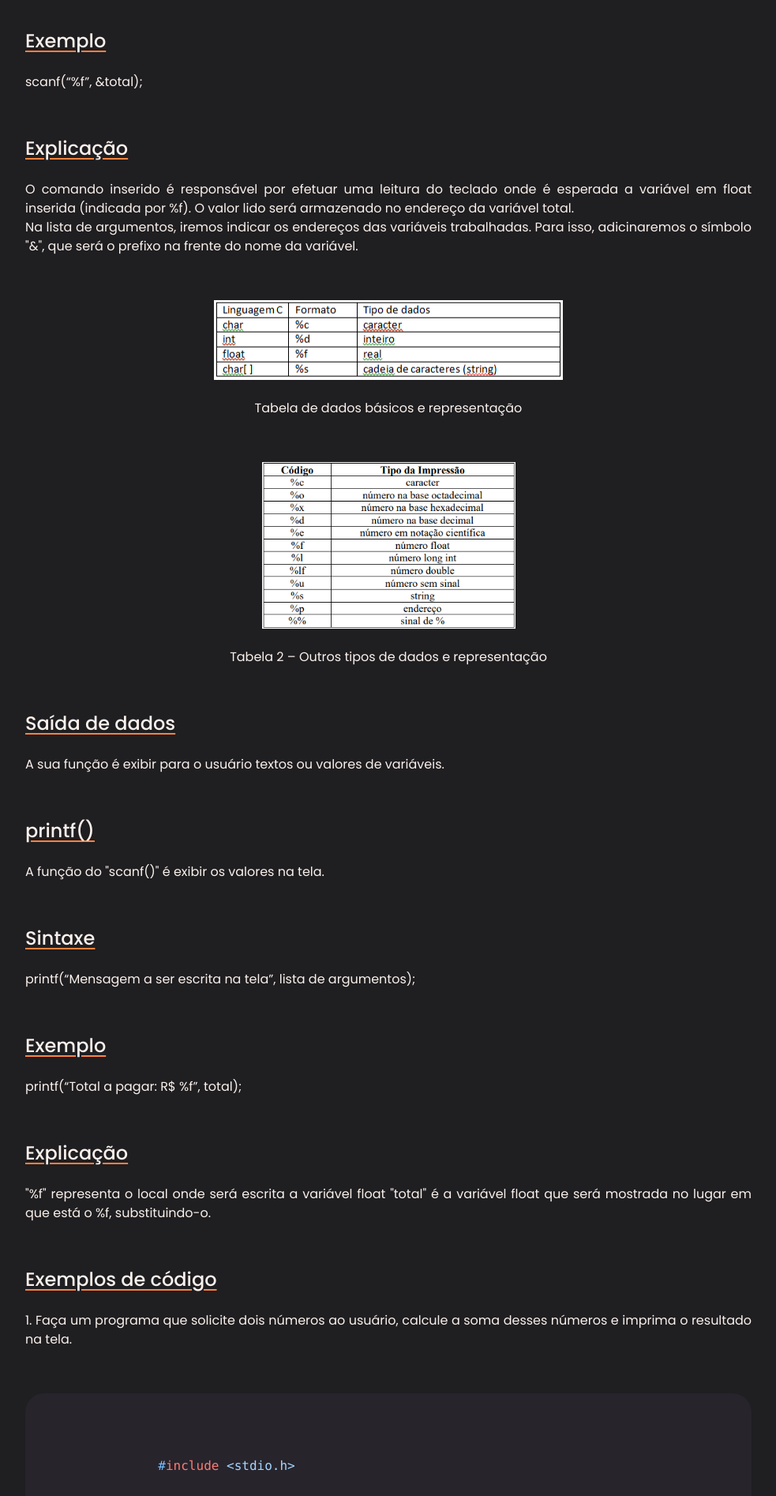
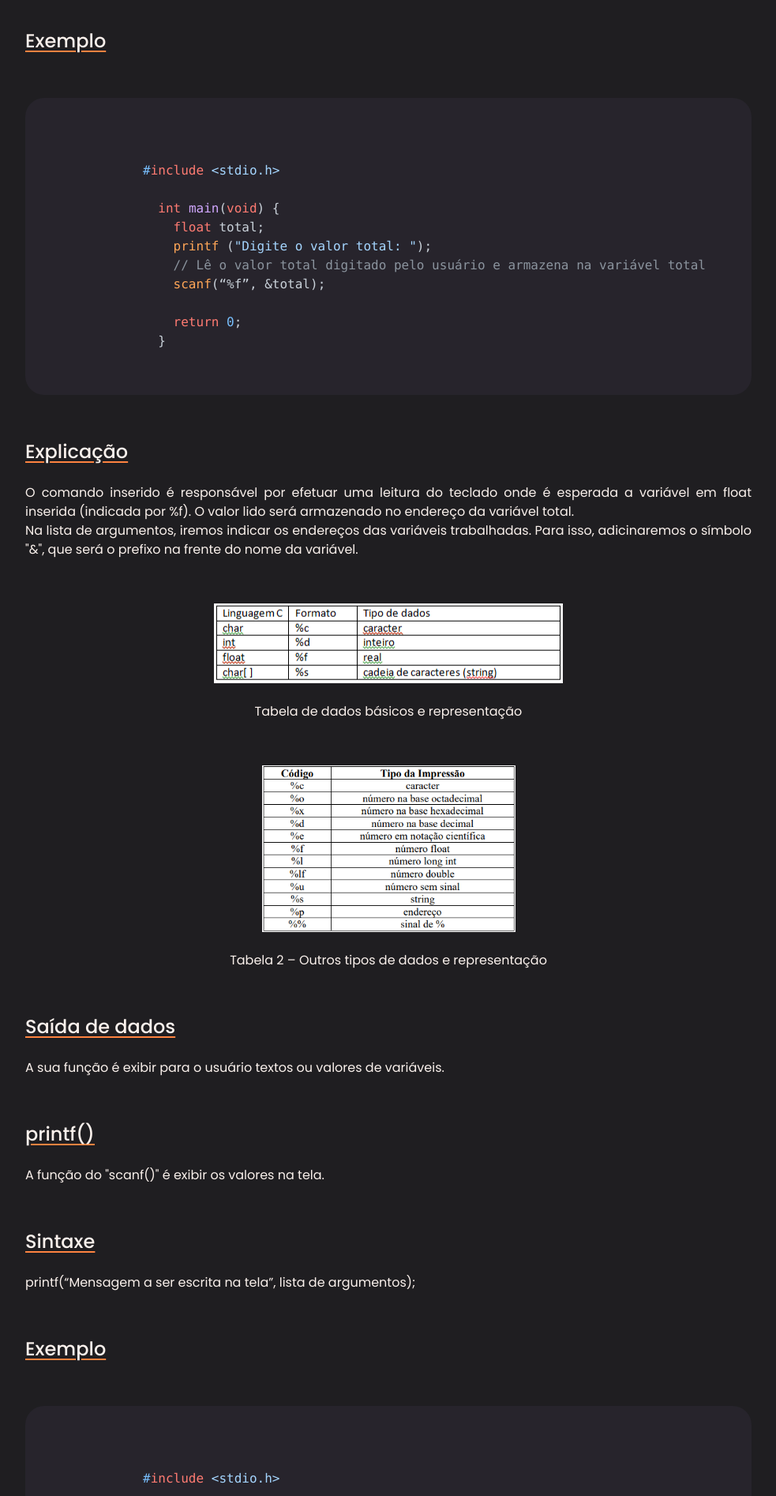
Before and after one commit to kauesandrade/BugHunters, a Next.js app: page /conteudos/modulo7 in a window 1280 px wide. Shown: the part 780-2674 px from the top of the page at 79% size, without its empty margins (148-1131 px from the left). Built offline with nearby package versions, Linux system fonts and the light colour scheme.

Commit message:
Alterações pontuais 20/05/2025

```diff
--- a/src/app/conteudos/modulo7/page.tsx
+++ b/src/app/conteudos/modulo7/page.tsx
@@ -30,9 +30,19 @@ const page = () => {
         <h3 className="mt-14 font-medium text-2xl underline underline-offset-4 decoration-orange">
           Exemplo
         </h3>
-        <p className="mt-6">
+        <CodeBlock code={`
+        #include <stdio.h>
+
+          int main(void) {
+            float total;
+            printf ("Digite o valor total: ");
+            // Lê o valor total digitado pelo usuário e armazena na variável total
             scanf(“%f”, &total);
-        </p>
+
+            return 0;
+          }`
+        }
+        />
         <h3 className="mt-14 font-medium text-2xl underline underline-offset-4 decoration-orange">
           Explicação
         </h3>
@@ -75,9 +85,17 @@ const page = () => {
         <h3 className="mt-14 font-medium text-2xl underline underline-offset-4 decoration-orange">
           Exemplo
         </h3>
-        <p className="mt-6">
+        <CodeBlock code={`
+        #include <stdio.h>
+
+          int main(void) {
+            float total;
+            printf ("Digite o valor total: ");
+            scanf(“%f”, &total);
+            // Exibe o valor total na tela
             printf(“Total a pagar: R$ %f”, total);
-        </p>
+        `}
+        />
         <h3 className="mt-14 font-medium text-2xl underline underline-offset-4 decoration-orange">
           Explicação
         </h3>
@@ -169,10 +187,20 @@ const page = () => {
             }`
           }
           />
-          <p>a) Nada</p>
-          <p>b) Imprime: O valor de i = 2	</p>
-          <p>c) Imprime: \n O valor de i = %d </p>
-          <p>d) Pula para a próxima linha e imprime: O valor de i = 2 </p>
+          <div className="mt-6">
+            <p>
+              a) Nada
+            </p>
+            <p>
+              b) Imprime: O valor de i = 2
+            </p>
+            <p>
+              c) Imprime: \n O valor de i = %d
+            </p>
+            <p>
+              d) Pula para a próxima linha e imprime: O valor de i = 2
+            </p>
+          </div>
         </section>
       </section>
     </main>
```
Lines whose indentation alone changed are shown as unchanged.
